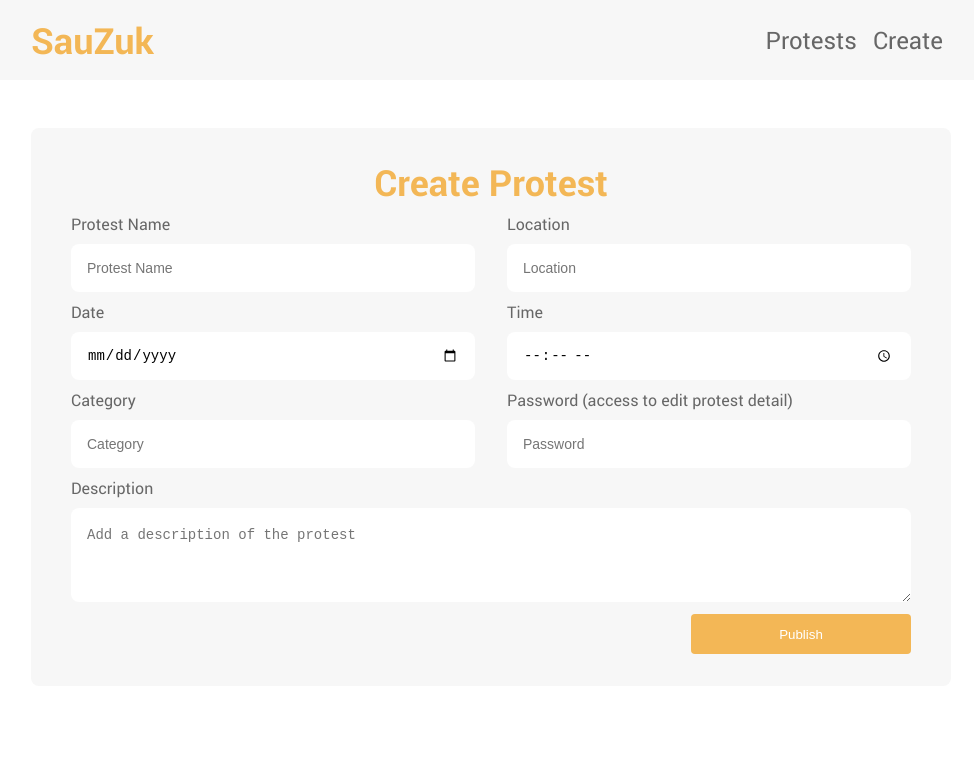
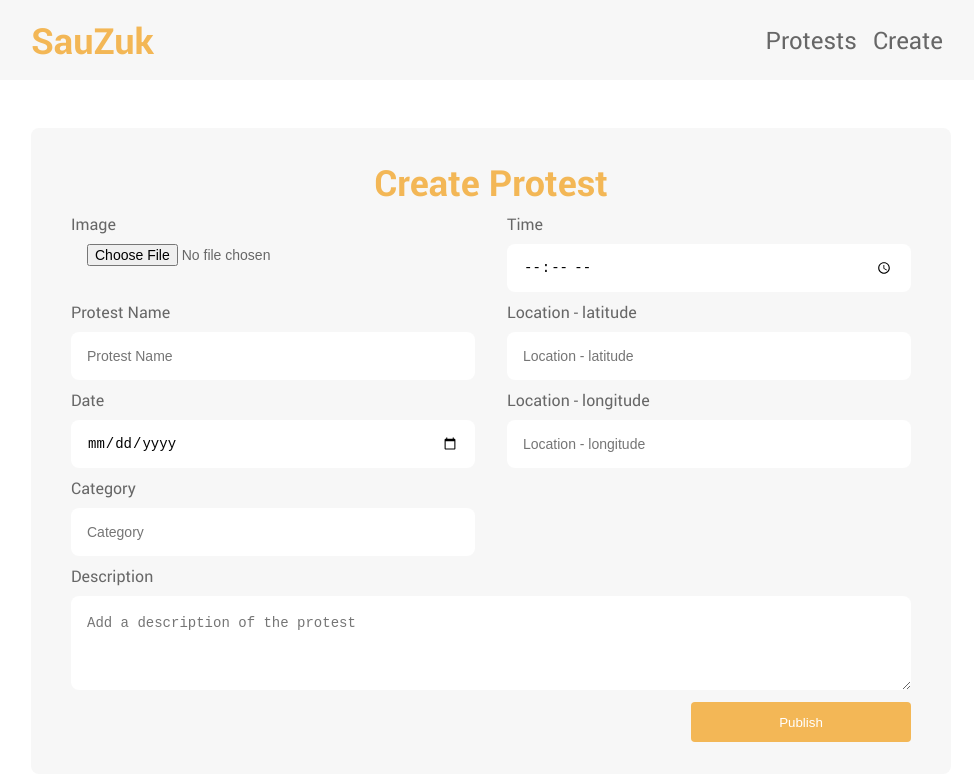
Before and after one commit to PhoebeYCLo/sauzuk, a React (Create React App) app in the folder client/: page /create in a window 1280 px wide. Shown: the top 780 px of the page, without its empty margins (149-1123 px from the left). Built offline with nearby package versions, Linux system fonts and the light colour scheme.

Commit message:
Restructure element of Create Protest page

```diff
--- a/client/src/components/CreateProtest/CreateProtest.jsx
+++ b/client/src/components/CreateProtest/CreateProtest.jsx
@@ -9,6 +9,10 @@ class CreateProtest extends Component {
                     <form className="createprotest__form" action='post'>
                         <div className="createprotest__body">
                             <div className="createprotest__left">
+                                <div className="createprotest__item">
+                                    <label className="createprotest__label">Image</label>
+                                    <input type="file" name="pimage" className="createprotest__input input" accept="image/*" />
+                                </div>
                                 <div className="createprotest__item">
                                     <label className="createprotest__label">Protest Name</label>
                                     <input type="text" name="pname" className="createprotest__input input" placeholder="Protest Name" />
@@ -25,16 +29,16 @@ class CreateProtest extends Component {
 
                             <div className="createprotest__right">
                                 <div className="createprotest__item">
-                                    <label className="createprotest__label">Location</label>
-                                    <input type="text" name="plocation" className="createprotest__input input" placeholder="Location" />
-                                </div>
-                                <div className="createprotest__item">
                                     <label className="createprotest__label">Time</label>
                                     <input type="time" name="ptime" className="createprotest__input input" />
                                 </div>
                                 <div className="createprotest__item">
-                                    <label className="createprotest__label">Password <span className="createprotest__note">(access to edit protest detail)</span></label>
-                                    <input type="password" name="ppassword" className="createprotest__input input" placeholder="Password" />
+                                    <label className="createprotest__label">Location - latitude</label>
+                                    <input type="text" name="plat" className="createprotest__input input" placeholder="Location - latitude" />
+                                </div>
+                                <div className="createprotest__item">
+                                    <label className="createprotest__label">Location - longitude</label>
+                                    <input type="text" name="plng" className="createprotest__input input" placeholder="Location - longitude " />
                                 </div>
                             </div>
                         </div>
```
